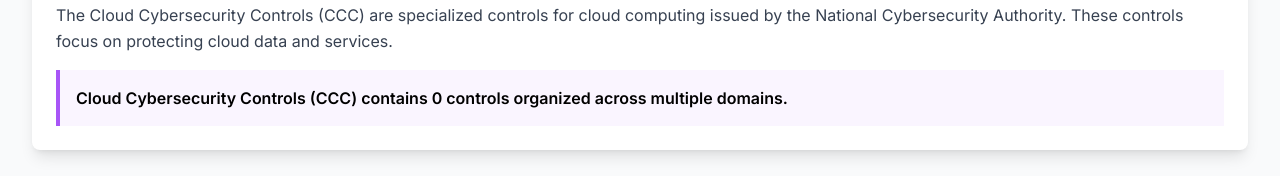
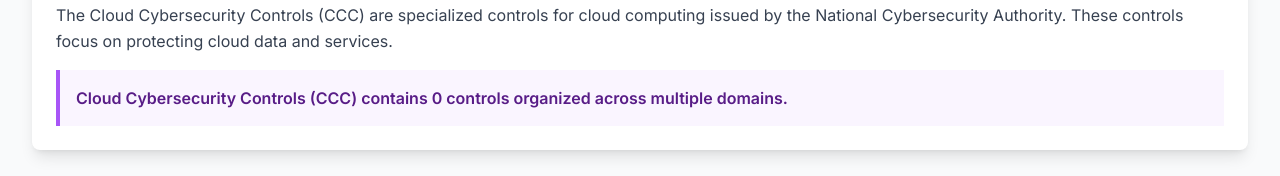
Before and after one commit to sanaddiab6-del/GRC_SC, a Next.js app in the folder src/frontend/: page /en/frameworks/ccc in a window 1280 px wide. Shown: the part 490-666 px from the top of the page. Built offline with nearby package versions, Linux system fonts and the light colour scheme; no server answers.

Commit message:
Fix Tailwind dynamic class generation issue
Co-authored-by: sonaiso <128359434+sonaiso@users.noreply.github.com>

```diff
--- a/src/frontend/components/FrameworkPage.tsx
+++ b/src/frontend/components/FrameworkPage.tsx
@@ -118,8 +118,18 @@ export default function FrameworkPage({
           <p className="text-gray-700 leading-relaxed">
             {isArabic ? description.ar : description.en}
           </p>
-          <div className={`bg-${highlightColor}-50 border-l-4 border-${highlightColor}-500 p-4 mt-4`}>
-            <p className={`font-semibold text-${highlightColor}-900`}>
+          <div className={
+            highlightColor === 'blue' ? 'bg-blue-50 border-l-4 border-blue-500 p-4 mt-4' :
+            highlightColor === 'purple' ? 'bg-purple-50 border-l-4 border-purple-500 p-4 mt-4' :
+            highlightColor === 'green' ? 'bg-green-50 border-l-4 border-green-500 p-4 mt-4' :
+            'bg-gray-50 border-l-4 border-gray-500 p-4 mt-4'
+          }>
+            <p className={
+              highlightColor === 'blue' ? 'font-semibold text-blue-900' :
+              highlightColor === 'purple' ? 'font-semibold text-purple-900' :
+              highlightColor === 'green' ? 'font-semibold text-green-900' :
+              'font-semibold text-gray-900'
+            }>
               {isArabic
                 ? `يحتوي ${frameworkName.ar} على ${stats.total} ضابط منظم عبر مجالات متعددة.`
                 : `${frameworkName.en} contains ${stats.total} controls organized across multiple domains.`}
```
